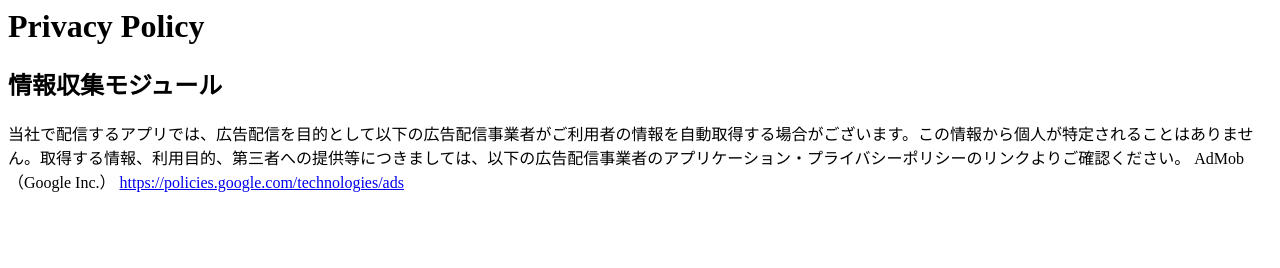
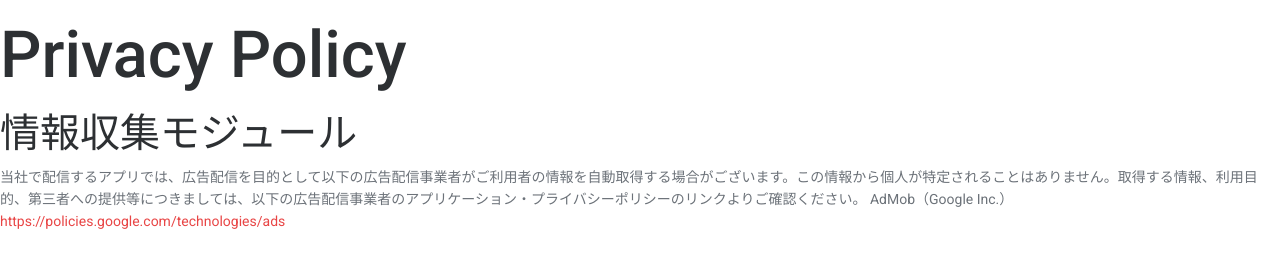
Before and after one commit to tsurutan/tsurutan, a plain HTML site: page roubit.html in a window 1280 px wide. Drawn offline with Linux system fonts and the light colour scheme.

Commit message:
set header for roubit

```diff
--- a/roubit.html
+++ b/roubit.html
@@ -1,3 +1,17 @@
+<html class="no-js" lang="">
+  <head>
+    <meta charset="utf-8">
+    <meta name="description" content="">
+    <meta name="viewport" content="width=device-width, initial-scale=1">
+    <title>Roubit Privacy Policy</title>
+    <link rel="stylesheet" href="css/bootstrap.min.css">
+    <link rel="stylesheet" href="css/jquery.fancybox.css">
+    <link rel="stylesheet" href="css/main.css">
+    <link rel="stylesheet" href="css/responsive.css">
+    <link rel="stylesheet" href="css/animate.min.css">
+    <link rel="stylesheet" href="https://maxcdn.bootstrapcdn.com/font-awesome/4.4.0/css/font-awesome.min.css">
+  </head>
+  <body>
     <h1>Privacy Policy</h2>
     <h2>情報収集モジュール</h2>
     <p>当社で配信するアプリでは、広告配信を目的として以下の広告配信事業者がご利用者の情報を自動取得する場合がございます。この情報から個人が特定されることはありません。取得する情報、利用目的、第三者への提供等につきましては、以下の広告配信事業者のアプリケーション・プライバシーポリシーのリンクよりご確認ください。
@@ -5,3 +19,5 @@
     AdMob（Google Inc.）
     <a href="https://policies.google.com/technologies/ads?hl=ja">https://policies.google.com/technologies/ads</a>
     </p>
+  </body>
+</html>
```
Lines whose indentation alone changed are shown as unchanged.
